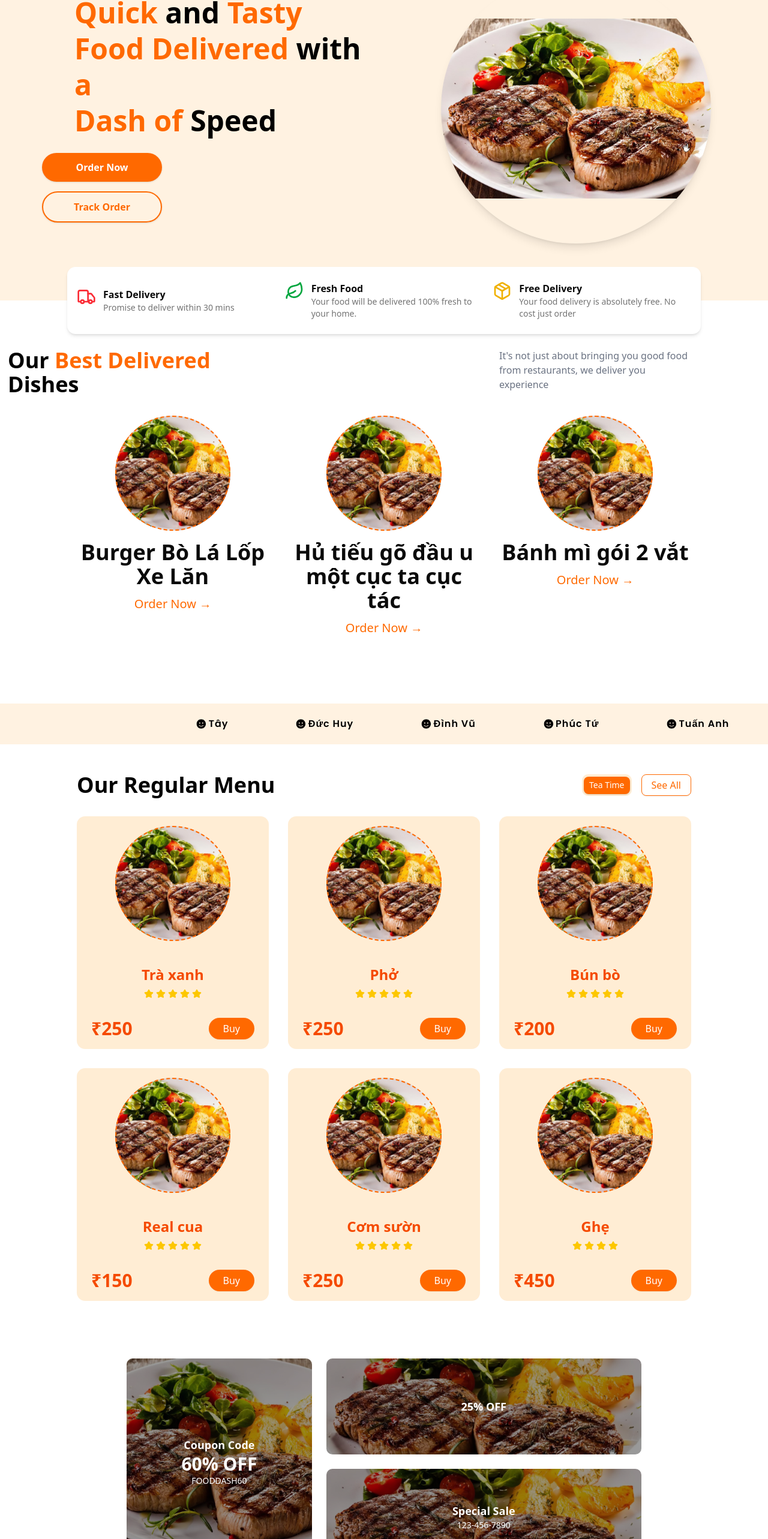
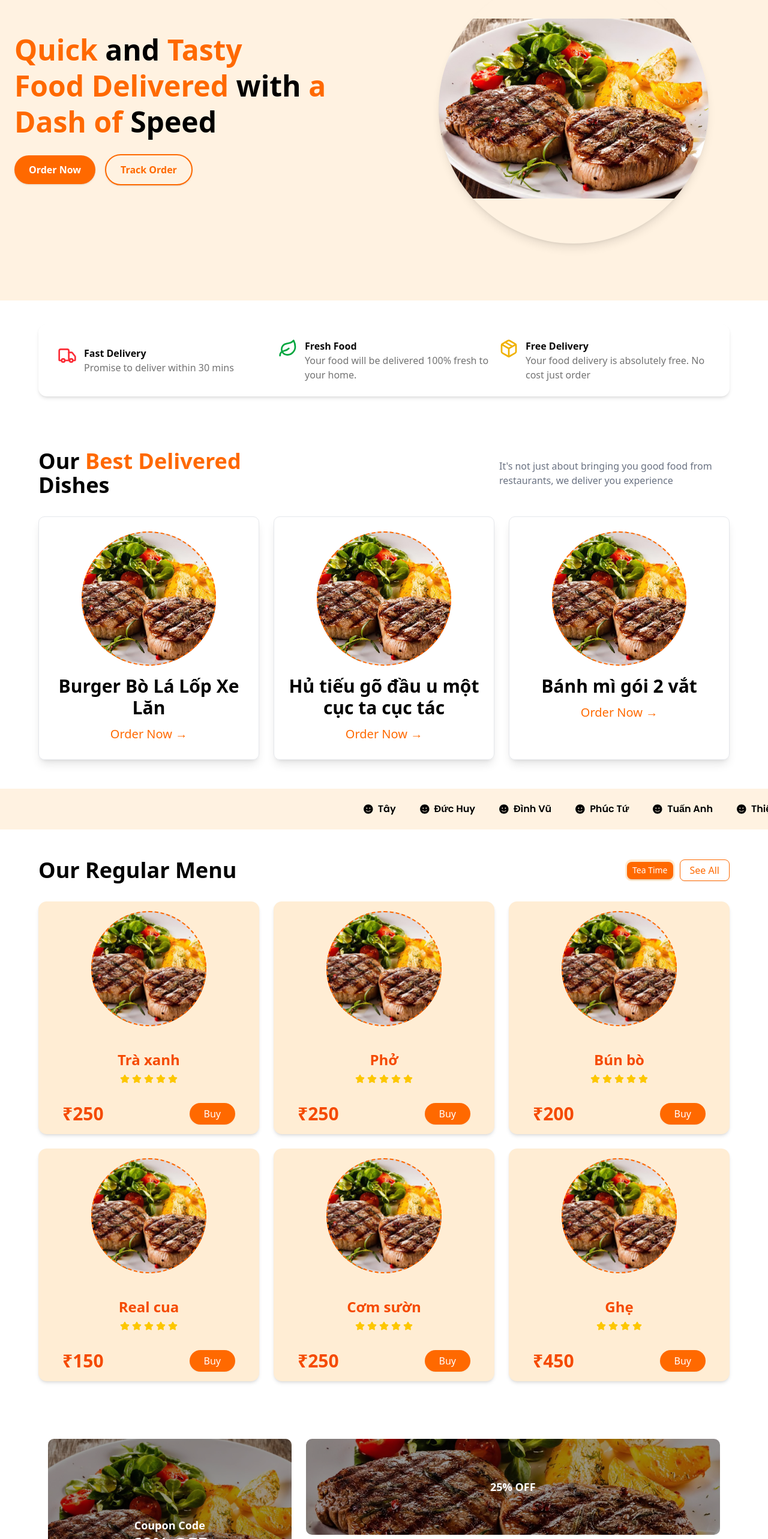
Before and after one commit to nguyentay52636/Restaurent-CNPM, a React (Vite) app: page / in a window 1280 px wide. Shown: the part 211-2777 px from the top of the page at 60% size. Built offline with nearby package versions, Linux system fonts and the light colour scheme.

Commit message:
reponsive

```diff
--- a/src/modules/home/components/Home/animation/home.css
+++ b/src/modules/home/components/Home/animation/home.css
@@ -8,12 +8,13 @@
   }
 }
 
+
 .marquee-animation {
-  display: flex;
-  justify-content: space-evenly;
-  animation: marquee 15s linear infinite;
-  gap: 16px;
+  display: inline-flex;
+  animation: marquee 20s linear infinite;
+  gap: 1rem;
   font-family: 'Poppins', sans-serif;
+  white-space: nowrap;
 }
 
 .button-icon {
@@ -24,9 +25,27 @@
   transform: scale(1.2);
 }
 
-/* Tăng size cho button */
+
 .button-text {
   font-family: 'Poppins', sans-serif;
   font-weight: 600;
-  letter-spacing: 1px;
+  letter-spacing: 0.5px;
+  font-size: 0.875rem;
 }
+
+
+@media (max-width: 768px) {
+  .marquee-animation {
+    animation-duration: 25s;
+    gap: 0.75rem;
+  }
+
+  .button-text {
+    font-size: 0.75rem;
+  }
+
+  .button-icon {
+    width: 16px;
+    height: 16px;
+  }
+}
--- a/src/modules/home/components/Home/components/BestDishes.tsx
+++ b/src/modules/home/components/Home/components/BestDishes.tsx
@@ -17,34 +17,40 @@ const dishes = [
 ];
 
 const BestDishes = () => (
-  <section className="py-12 px-6 bg-white h-[80vh]">
-  <div className="max-w-5xl mx-auto">
-    <div className="flex flex-col md:flex-row justify-between items-start mb-8">
-      <h2 className="text-3xl md:text-4xl font-bold text-orange-500 ml-[-115px]">
+  <section className="py-12 px-4 sm:px-6 bg-white">
+    <div className="max-w-6xl mx-auto">
+      {/* Heading */}
+      <div className="flex flex-col md:flex-row justify-between items-start md:items-center mb-8 gap-4">
+        <h2 className="text-2xl sm:text-3xl md:text-4xl font-bold text-orange-500">
           <span className="text-black">Our</span> Best Delivered
           <br />
           <span className="text-black">Dishes</span>
         </h2>
-      <p className="text-gray-500 text-sm md:text-base mt-4 md:mt-0 md:max-w-xs">
+        <p className="text-gray-500 text-sm sm:text-base md:max-w-sm">
           It's not just about bringing you good food from restaurants, we deliver you experience
         </p>
       </div>
 
-    <div className="grid grid-cols-1 sm:grid-cols-2 md:grid-cols-3 gap-8">
+      {/* Dish Cards */}
+      <div className="grid grid-cols-1 sm:grid-cols-2 lg:grid-cols-3 gap-6">
         {dishes.map((dish, index) => (
-        <div key={index} className="flex flex-col items-center text-center">
-          <div className="relative">
+          <div
+            key={index}
+            className="flex flex-col items-center text-center px-4 py-6 border border-gray-200 rounded-lg shadow-lg transition-all duration-300 ease-in-out transform hover:scale-105 hover:shadow-xl"
+          >
+            <div className="relative w-40 h-40 sm:w-48 sm:h-48 md:w-56 md:h-56">
+              {/* Đảm bảo hình ảnh chiếm 100% chiều rộng và chiều cao của phần tử */}
               <img
                 src={dish.image}
                 alt={dish.name}
-              className="w-48 h-48 rounded-full object-cover"
+                className="w-full h-full rounded-full object-cover"
               />
               <div className="absolute inset-0 rounded-full border-2 border-dashed border-orange-500"></div>
             </div>
-          <h3 className="mt-4 text-4xl font-bold">{dish.name}</h3>
+            <h3 className="mt-4 text-xl sm:text-2xl md:text-3xl font-bold text-black break-words">{dish.name}</h3>
             <Button
               variant="link"
-            className="mt-2 text-xl text-orange-500 hover:text-orange-600 p-0"
+              className="mt-2 text-base sm:text-lg md:text-xl text-orange-500 hover:text-orange-600 p-0"
             >
               Order Now →
             </Button>
--- a/src/modules/home/components/Home/components/Features.tsx
+++ b/src/modules/home/components/Home/components/Features.tsx
@@ -21,22 +21,21 @@ const features = [
 export default function Features() {
   return (
     <>
-    <div className=" relative">
-      <div className="absolute top-1/2 left-1/2 -translate-x-1/2 -translate-y-1/2  w-[85%] px-4">
-        <div className="bg-white rounded-xl shadow-md py-6 px-4 flex justify-between items-center gap-4">
+      <div className="relative w-full py-10 px-4">
+        <div className="mx-auto max-w-6xl">
+          <div className="bg-white rounded-xl shadow-md py-6 px-6 sm:px-8 flex flex-col sm:flex-row justify-between items-start sm:items-center gap-6 sm:gap-4">
             {features.map((feature, index) => (
               <div key={index} className="flex items-start gap-3 text-sm flex-1">
                 <div>{feature.icon}</div>
                 <div>
                   <h3 className="text-base font-semibold">{feature.title}</h3>
-                <p className="text-muted-foreground">{feature.description}</p>
+                  <p className="text-muted-foreground text-sm sm:text-base">{feature.description}</p>
                 </div>
               </div>
             ))}
           </div>
         </div>
       </div>
-    <div className="px-4 py-4"></div>
     </>
   );
 }
--- a/src/modules/home/components/Home/components/HeroSection.tsx
+++ b/src/modules/home/components/Home/components/HeroSection.tsx
@@ -1,37 +1,39 @@
 import heroImg from '@/assets/img_herosection.jpg';
 
 const HeroSection = () => (
-  <section className="bg-[#FFF2E1] min-h-[80vh] px-6 flex flex-col md:flex-row items-center justify-center md:gap-8">
+  <section className="bg-[#FFF2E1] min-h-[80vh] px-6 py-10 flex flex-col-reverse md:flex-row items-center justify-between gap-8">
 
-  <div className="flex-1 space-y-6 md:pr-4 text-center md:text-left">
-    <h1 className="text-3xl md:text-5xl font-extrabold leading-tight text-black ml-[100px]">
+    {/* Left side - Text and Buttons */}
+    <div className="flex-1 space-y-6 text-center md:text-left">
+      <h1 className="text-3xl sm:text-4xl md:text-5xl font-extrabold leading-tight text-black">
         <span className="text-orange-500">Quick <span className='text-black'>and</span> Tasty</span>
         <br />
-      <span className="text-orange-500">Food Delivered  <span className='text-black'>with</span> a</span>
+        <span className="text-orange-500">Food Delivered <span className='text-black'>with</span> a</span>
         <br />
         <span className="text-orange-500">Dash of </span>
         <span className="text-black">Speed</span>
       </h1>
-    <div className="flex flex-col space-y-4 items-center mr-[300px] justify-center">
-      <button className="bg-orange-500 hover:bg-orange-600 text-white font-semibold px-6 py-3 rounded-full shadow w-full max-w-[200px]">
+
+      <div className="flex flex-col sm:flex-row sm:justify-center md:justify-start items-center gap-4">
+        <button className="bg-orange-500 hover:bg-orange-600 text-white font-semibold px-6 py-3 rounded-full shadow w-full sm:w-auto">
           Order Now
         </button>
-      <button className="border-2 border-orange-500 text-orange-500 hover:bg-orange-50 font-semibold px-6 py-3 rounded-full shadow w-full max-w-[200px]">
+        <button className="border-2 border-orange-500 text-orange-500 hover:bg-orange-50 font-semibold px-6 py-3 rounded-full shadow w-full sm:w-auto">
           Track Order
         </button>
       </div>
     </div>
 
-
-  <div className="flex-1 mt-10 md:mt-0 flex justify-center">
+    {/* Right side - Image */}
+    <div className="flex-1 flex justify-center">
       <img
         src={heroImg}
         alt="Delicious Indian Food"
-      className="w-[250px] md:w-[450px] h-[250px] md:h-[450px] object-contain rounded-full shadow-lg"
+        className="w-[220px] sm:w-[300px] md:w-[450px] h-[220px] sm:h-[300px] md:h-[450px] object-contain rounded-full shadow-lg"
       />
     </div>
+
   </section>
-
 );
 
 export default HeroSection;
--- a/src/modules/home/components/Home/components/PromotionCard.tsx
+++ b/src/modules/home/components/Home/components/PromotionCard.tsx
@@ -3,35 +3,40 @@ import heroImg from '@/assets/img_herosection.jpg';
 const PromotionCard = () => {
   return (
     <>
-    <div className="w-full md:w-[67%] mx-auto flex flex-col md:flex-row gap-6 mt-12">
+      <div className="w-full max-w-6xl mx-auto flex flex-col md:flex-row gap-6 mt-12 px-4">
+        {/* Left Column */}
         <div className="md:w-[37%] w-full relative">
-    <img src={heroImg} alt="Coupon Card" className="w-full h-80 object-cover rounded-lg" />
-    <div className="absolute inset-0 flex flex-col justify-center items-center text-white bg-black/40 rounded-lg">
-      <h3 className="text-lg font-semibold">Coupon Code</h3>
-      <p className="text-3xl font-bold">60% OFF</p>
-      <p className="text-sm">FOODDASH60</p>
+          <img src={heroImg} alt="Coupon Card" className="w-full h-64 sm:h-72 md:h-80 object-cover rounded-lg" />
+          <div className="absolute inset-0 flex flex-col justify-center items-center text-white bg-black/40 rounded-lg text-center px-4">
+            <h3 className="text-base sm:text-lg font-semibold">Coupon Code</h3>
+            <p className="text-2xl sm:text-3xl font-bold">60% OFF</p>
+            <p className="text-xs sm:text-sm">FOODDASH60</p>
           </div>
         </div>
 
+        {/* Right Column */}
         <div className="md:w-[63%] w-full flex flex-col gap-6">
-    <div className="relative w-full h-40">
+          {/* Top Card */}
+          <div className="relative w-full h-36 sm:h-40">
             <img src={heroImg} alt="Discount Card" className="w-full h-full object-cover rounded-lg" />
-      <div className="absolute inset-0 flex flex-col justify-center items-center text-white bg-black/40 rounded-lg">
-        <h3 className="text-lg font-semibold">25% OFF</h3>
+            <div className="absolute inset-0 flex flex-col justify-center items-center text-white bg-black/40 rounded-lg px-4 text-center">
+              <h3 className="text-base sm:text-lg font-semibold">25% OFF</h3>
             </div>
           </div>
 
-    <div className="relative w-full h-40">
+          {/* Bottom Card */}
+          <div className="relative w-full h-36 sm:h-40">
             <img src={heroImg} alt="South Indian Card" className="w-full h-full object-cover rounded-lg" />
-      <div className="absolute inset-0 flex flex-col justify-center items-center text-white bg-black/40 rounded-lg">
-        <h3 className="text-lg font-semibold">Special Sale</h3>
-        <p className="text-sm">123-456-7890</p>
+            <div className="absolute inset-0 flex flex-col justify-center items-center text-white bg-black/40 rounded-lg px-4 text-center">
+              <h3 className="text-base sm:text-lg font-semibold">Special Sale</h3>
+              <p className="text-xs sm:text-sm">123-456-7890</p>
+            </div>
           </div>
         </div>
       </div>
 
-</div>
-<div className="px-4 py-4"></div></>
+      <div className="px-4 py-4" />
+    </>
   );
 };
 
--- a/src/modules/home/components/Home/components/RegionTabs.tsx
+++ b/src/modules/home/components/Home/components/RegionTabs.tsx
@@ -6,21 +6,20 @@ const regions = ["Tây", "Đức Huy", "Đình Vũ", "Phúc Tứ", "Tuấn Anh",
 
 const RegionTabs = () => {
   return (
-    <div className="relative overflow-hidden bg-[#FFF2E1] py-4">
-  <div className="whitespace-nowrap marquee-animation">
-    {[...regions].map((region, index) => (
+    <div className="relative bg-[#FFF2E1] py-4 overflow-hidden">
+      <div className="marquee-animation whitespace-nowrap flex items-center gap-12">
+        {[...regions, ...regions].map((region, index) => (
           <Button
             key={index}
             variant="ghost"
-        className="font-semibold text-black hover:bg-transparent hover:text-black flex items-center gap-1 px-4"
+            className="font-semibold text-black hover:bg-transparent hover:text-orange-500 flex items-center gap-2 px-4"
           >
-        <FaSmile className="w-5 h-5 button-icon hover:text-orange-500" />
-        <span className="button-text">{region}</span>
+            <FaSmile className="w-5 h-5" />
+            <span>{region}</span>
           </Button>
         ))}
       </div>
     </div>
-
   );
 };
 
--- a/src/modules/home/components/Home/components/RegularMenu.tsx
+++ b/src/modules/home/components/Home/components/RegularMenu.tsx
@@ -2,7 +2,7 @@ import { Button } from "@/components/ui/button";
 import { Card, CardContent, CardFooter, CardTitle } from "@/components/ui/card";
 import { Tabs, TabsList, TabsTrigger } from "@/components/ui/tabs";
 import { Star } from "lucide-react";
-import heroImg from '@/assets/img_herosection.jpg';
+import heroImg from "@/assets/img_herosection.jpg";
 
 const menuItems = [
   { name: "Trà xanh", image: heroImg, rating: 5, price: 250 },
@@ -14,11 +14,13 @@ const menuItems = [
 ];
 
 const RegularMenu = () => (
-  <section className="py-12 px-6 bg-white">
-  <div className="max-w-5xl mx-auto">
-    <div className="flex flex-col sm:flex-row justify-between items-center mb-8">
-      <h2 className="text-3xl md:text-4xl font-bold text-black">Our Regular Menu</h2>
-      <div className="flex items-center gap-4 mt-4 sm:mt-0">
+  <section className="py-12 px-4 sm:px-6 lg:px-8 bg-white">
+    <div className="max-w-6xl mx-auto">
+      <div className="flex flex-col sm:flex-row justify-between items-center mb-8 gap-4 sm:gap-0">
+        <h2 className="text-3xl md:text-4xl font-bold text-black text-center sm:text-left">
+          Our Regular Menu
+        </h2>
+        <div className="flex flex-col sm:flex-row items-center gap-2">
           <Tabs defaultValue="tea-time" className="w-auto">
             <TabsList className="bg-orange-100">
               <TabsTrigger value="tea-time" className="text-black data-[state=active]:bg-orange-500 data-[state=active]:text-white">
@@ -26,34 +28,40 @@ const RegularMenu = () => (
               </TabsTrigger>
             </TabsList>
           </Tabs>
-        <Button variant="outline" className="border-orange-500 text-orange-500 hover:bg-orange-100">
+          <Button
+            variant="outline"
+            className="border-orange-500 text-orange-500 hover:bg-orange-100 w-full sm:w-auto"
+          >
             See All
           </Button>
         </div>
       </div>
 
-    <div className="grid grid-cols-1 sm:grid-cols-2 lg:grid-cols-3 gap-8">
+      <div className="grid grid-cols-1 sm:grid-cols-2 lg:grid-cols-3 gap-6">
         {menuItems.map((item, index) => (
-        <Card key={index} className="flex flex-col items-center text-center bg-orange-100 p-4 rounded-xl border-none shadow-none">
+          <Card
+            key={index}
+            className="flex flex-col items-center text-center bg-orange-100 p-4 rounded-xl border-none shadow-md hover:shadow-lg transition"
+          >
             <div className="relative">
               <img
                 src={item.image}
                 alt={item.name}
-              className="w-48 h-48 rounded-full object-cover"
+                className="w-40 h-40 sm:w-44 sm:h-44 md:w-48 md:h-48 rounded-full object-cover"
               />
               <div className="absolute inset-0 rounded-full border-2 border-dashed border-orange-500"></div>
             </div>
             <CardContent className="pt-4 w-full">
-            <CardTitle className="text-2xl font-bold text-orange-600">{item.name}</CardTitle>
+              <CardTitle className="text-xl md:text-2xl font-bold text-orange-600">{item.name}</CardTitle>
               <div className="flex justify-center gap-1 mt-2">
                 {[...Array(item.rating)].map((_, i) => (
                   <Star key={i} className="w-4 h-4 fill-yellow-400 text-yellow-400" />
                 ))}
               </div>
             </CardContent>
-          <CardFooter className="flex justify-between items-center w-full px-2 mt-2">
-            <p className="text-orange-600 font-semibold text-3xl">₹{item.price}</p>
-            <Button className="bg-orange-500 hover:bg-orange-600 text-white rounded-full px-6 py-2">
+            <CardFooter className="flex flex-col sm:flex-row justify-between items-center w-full gap-2 sm:gap-0 mt-2">
+              <p className="text-orange-600 font-semibold text-2xl sm:text-3xl">₹{item.price}</p>
+              <Button className="bg-orange-500 hover:bg-orange-600 text-white rounded-full px-6 py-2 w-full sm:w-auto">
                 Buy
               </Button>
             </CardFooter>
--- a/src/modules/home/components/Home/pages/HomePages.tsx
+++ b/src/modules/home/components/Home/pages/HomePages.tsx
@@ -1,4 +1,3 @@
-
 import React from 'react';
 import HeroSection from '../components/HeroSection';
 import Features from '../components/Features';
@@ -6,15 +5,17 @@ import BestDishes from '../components/BestDishes';
 import RegionTabs from '../components/RegionTabs';
 import RegularMenu from '../components/RegularMenu';
 import PromotionCard from '../components/PromotionCard';
+
 export default function HomePages() {
   return (
-    <div>
+    <main className="w-full min-w-full max-w-full mx-auto">
+      {/* Chắc chắn main chiếm toàn bộ chiều rộng màn hình */}
       <HeroSection />
       <Features />
       <BestDishes />
       <RegionTabs />
-      <RegularMenu/>
-      <PromotionCard/>
-    </div>
+      <RegularMenu />
+      <PromotionCard />
+    </main>
   );
 }
```
Also changed, not shown: src/main.tsx (line endings or trailing spaces). Lines whose indentation alone changed are shown as unchanged.
